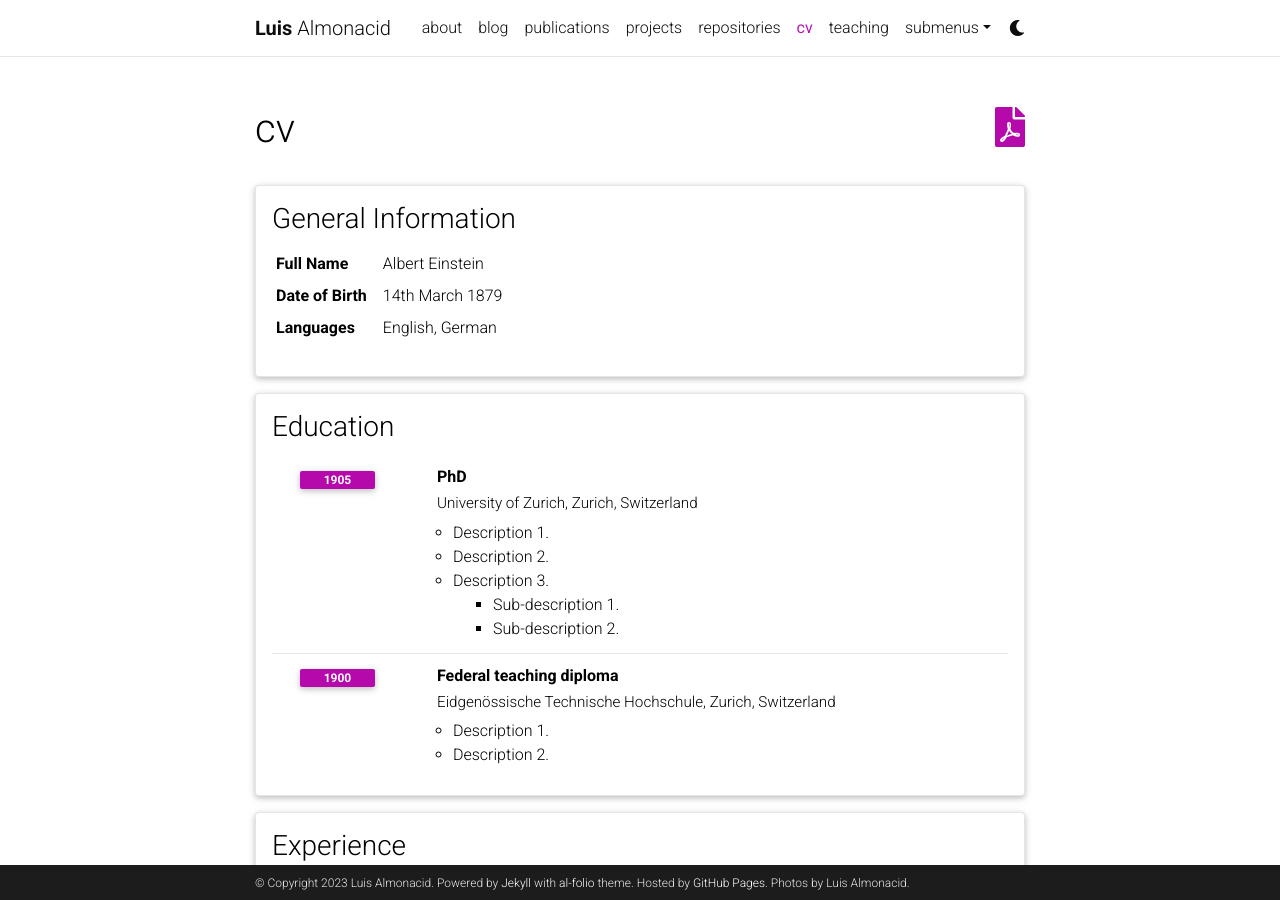
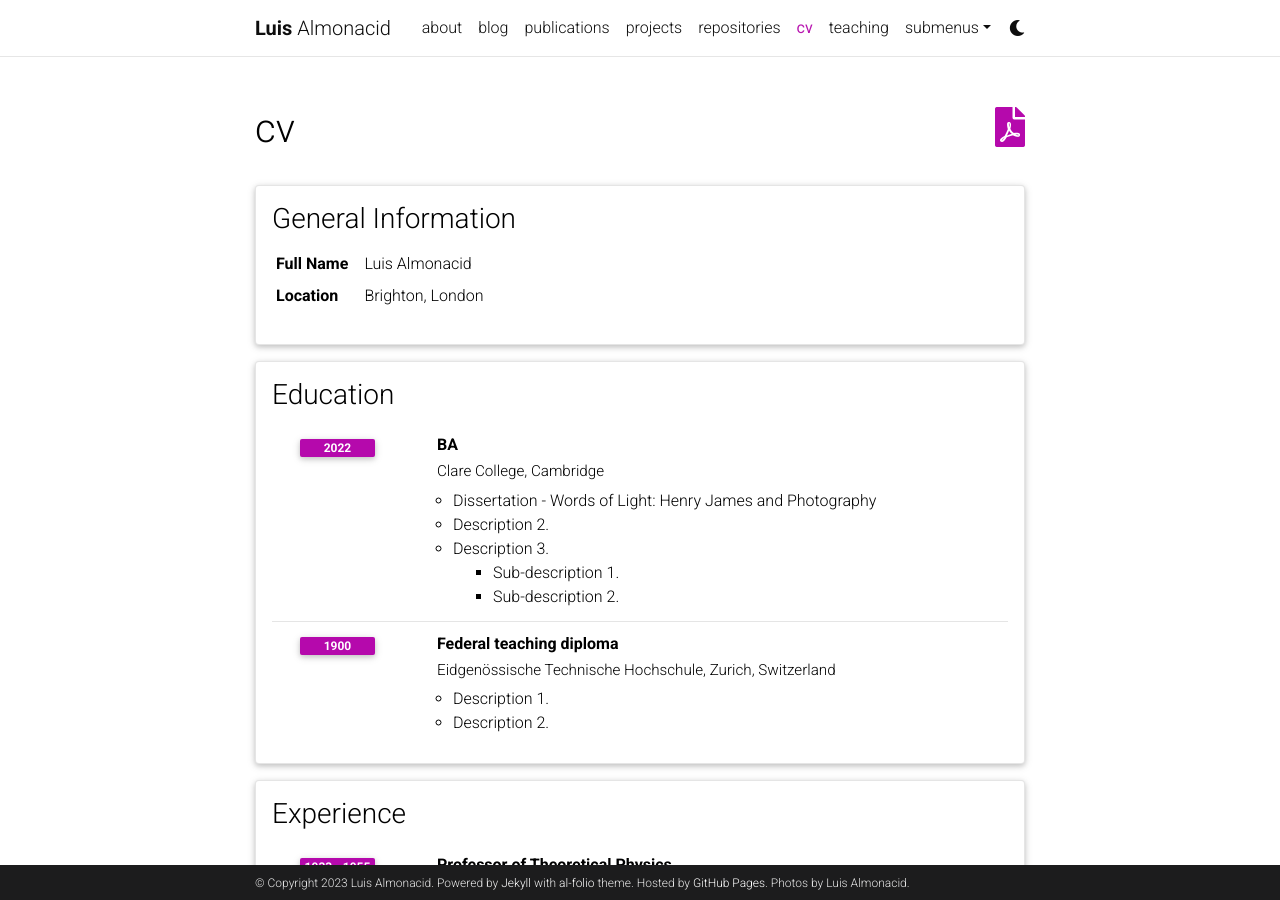
Before and after one commit to MysteryMonks/MysteryMonks.github.io, a Jekyll site: the page built from _pages/cv.md, in a window 1280 px wide and 900 px high. Built offline with Jekyll 4.4.1, drawn with Linux system fonts in a browser that asks for light colours; comment, search, counter and statistics services are not loaded; a style sheet for code colours, icons or effects is not loaded.

Commit message:
Update cv.yml

```diff
--- a/_data/cv.yml
+++ b/_data/cv.yml
@@ -2,20 +2,18 @@
   type: map
   contents:
     - name: Full Name
-      value: Albert Einstein
-    - name: Date of Birth
-      value: 14th March 1879
-    - name: Languages
-      value: English, German
+      value: Luis Almonacid
+    - name: Location
+      value: Brighton, London
 
 - title: Education
   type: time_table
   contents:
-    - title: PhD
-      institution: University of Zurich, Zurich, Switzerland
-      year: 1905
+    - title: BA
+      institution: Clare College, Cambridge
+      year: 2022
       description:
-        - Description 1.
+        - "Dissertation - Words of Light: Henry James and Photography"
         - Description 2.
         - title: Description 3.
           contents:
```
